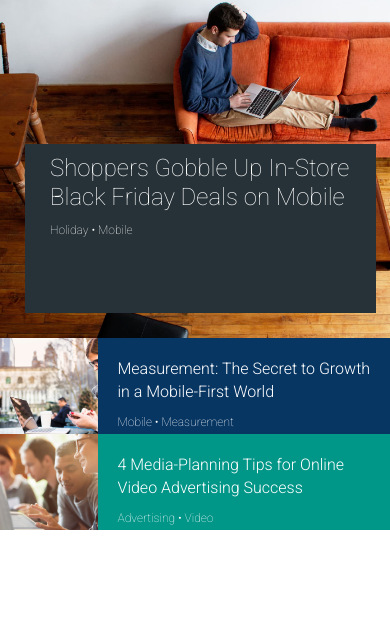
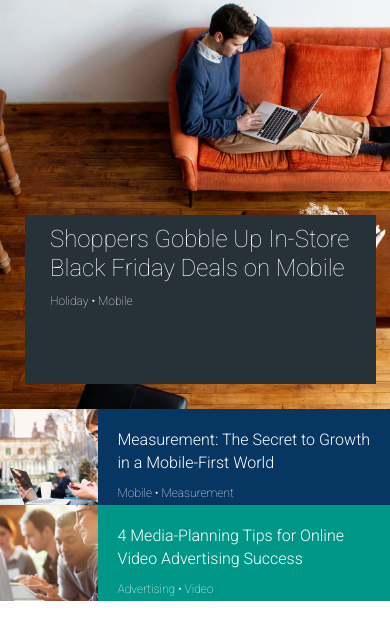
Before and after one commit to gitmichelle/google-replica, a plain HTML site: page index.html in a window 390 px wide. Shown: the part 77-716 px from the top of the page. Drawn offline with Linux system fonts and the light colour scheme.

Commit message:
add one final media query

```diff
--- a/css/styles.css
+++ b/css/styles.css
@@ -230,3 +230,10 @@ img:hover {
     overflow: hidden;
   }
 }
+
+@media screen and (max-width: 991px) {
+
+  .leftCol {
+    height: 412px;
+  }
+}
```
